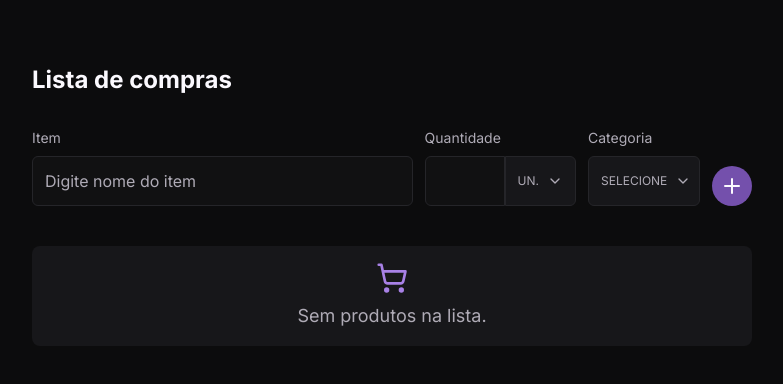
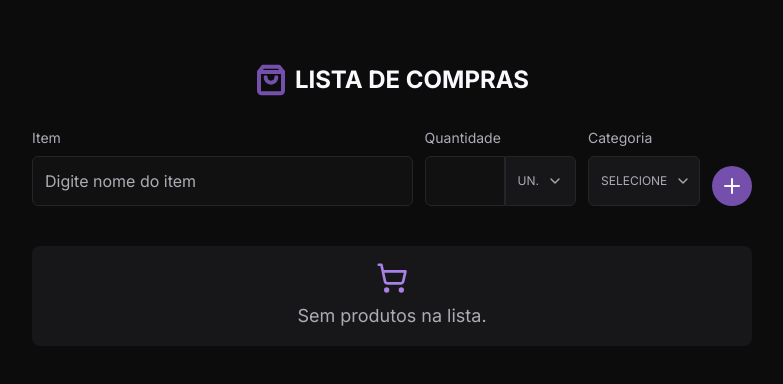
Before and after one commit to gleysonabreu/shopping-list, a Next.js app: page / in a window 1280 px wide. Shown: the top 384 px of the page, without its empty margins (248-1031 px from the left). Built offline with nearby package versions, Linux system fonts and the light colour scheme.

Commit message:
edit logo

```diff
--- a/src/components/header.tsx
+++ b/src/components/header.tsx
@@ -4,7 +4,7 @@ import { Input } from "@/components/input";
 import Select from "@/components/select";
 import { categories } from "@/utils/categories";
 import { quantityTypes } from "@/utils/quantity-types";
-import { Plus } from "lucide-react";
+import { Plus, ShoppingBag } from "lucide-react";
 import { Controller, FormProvider, SubmitHandler, useForm } from "react-hook-form";
 import { zodResolver } from '@hookform/resolvers/zod';
 import { z } from "zod";
@@ -45,7 +45,10 @@ export function Header() {
   return (
     <FormProvider {...createFormItem}>
       <header className="flex flex-col pt-10 pb-10 gap-8">
-          <h1 className="text-gray-100 text-2xl font-bold">Lista de compras</h1>
+          <div className="flex gap-2 items-center justify-center">
+            <ShoppingBag size={32} strokeWidth={3} className="text-product-purple-normal" />
+            <h1 className="text-gray-100 uppercase text-2xl font-bold">Lista de compras</h1>
+          </div>
 
           <form className="flex flex-col sm:flex-row gap-3 w-full" onSubmit={handleSubmit(handleAddItem)}>
             <div className="flex sm:w-96 w-full flex-col gap-2 text-gray-200 focus-within:text-product-purple-light">
```
